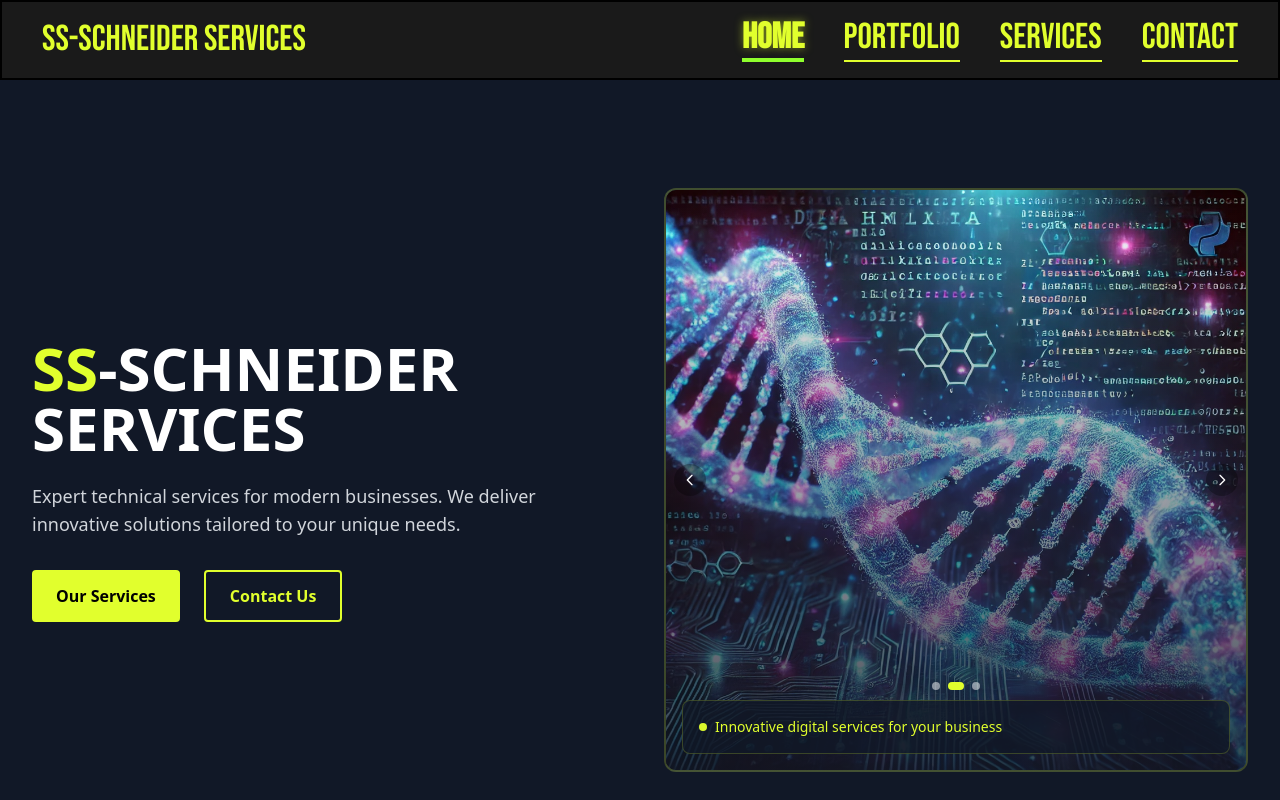
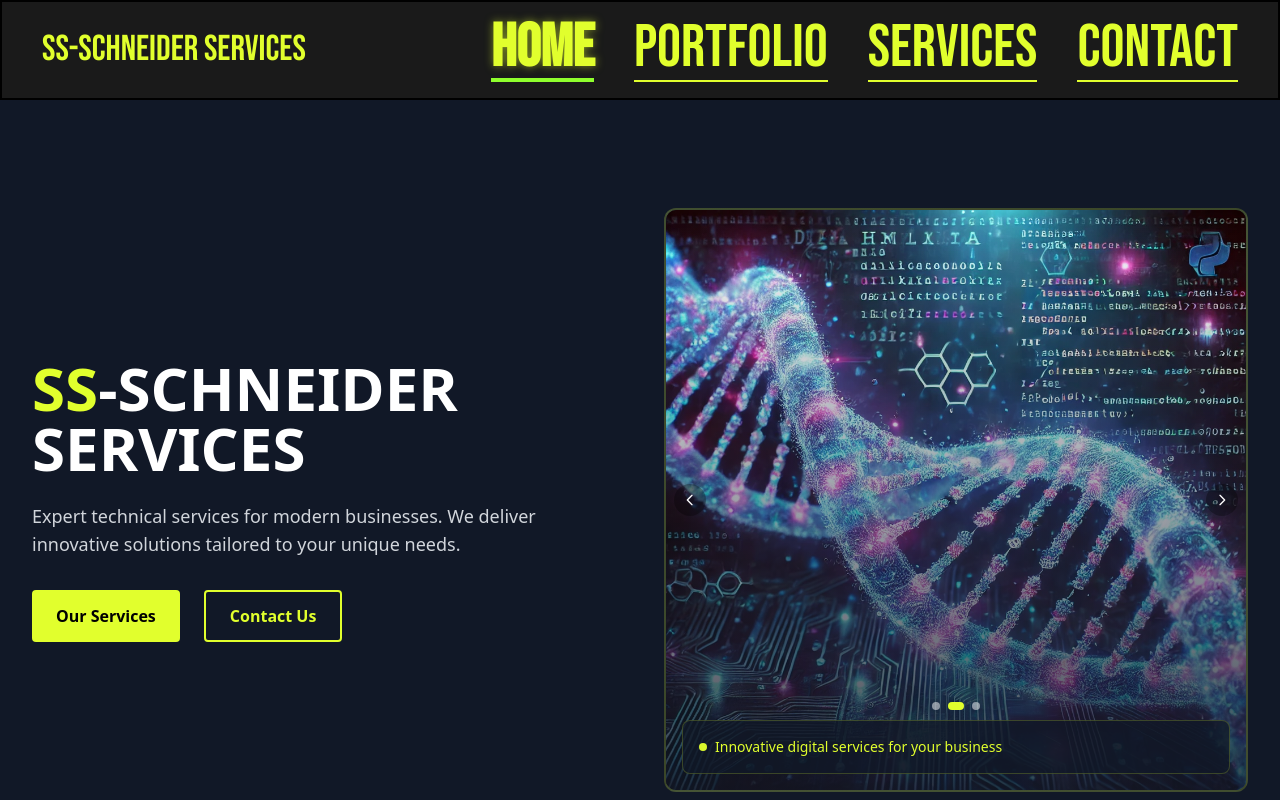
Before and after one commit to Seriousfighter/SS-SchneiderSolutions, a Nuxt app: page / in a window 1280 px wide. Shown: the top 800 px of the page. Built offline with nearby package versions, Linux system fonts and the light colour scheme.

Commit message:
Update headerlayout.vue

```diff
--- a/components/headerlayout.vue
+++ b/components/headerlayout.vue
@@ -6,7 +6,7 @@
 
     <!-- Desktop Navigation -->
     <div class="hidden md:block">
-      <nav class="flex flex-row md:text-4xl justify-between gap-10">
+      <nav class="flex flex-row md:text-6xl justify-between gap-10">
         <navLink :page="home">Home</navLink>
         <navLink :page="portfolio">Portfolio</navLink>
         <navLink :page="services">Services</navLink>
```
